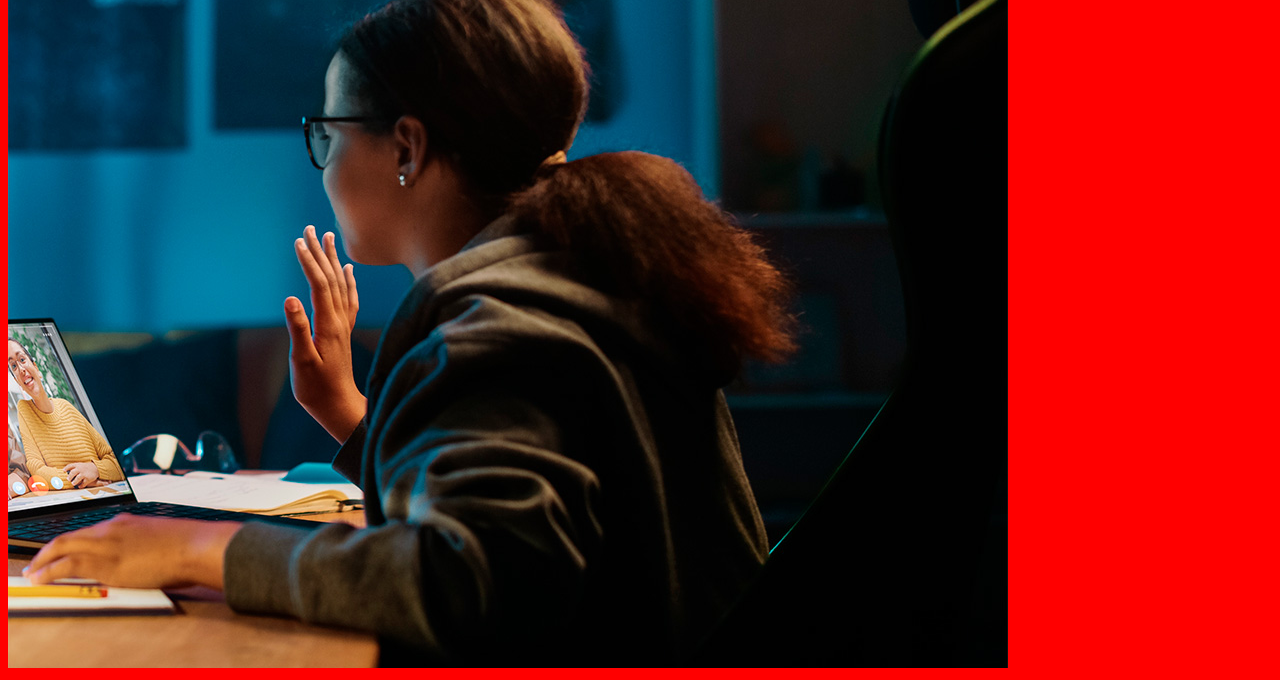
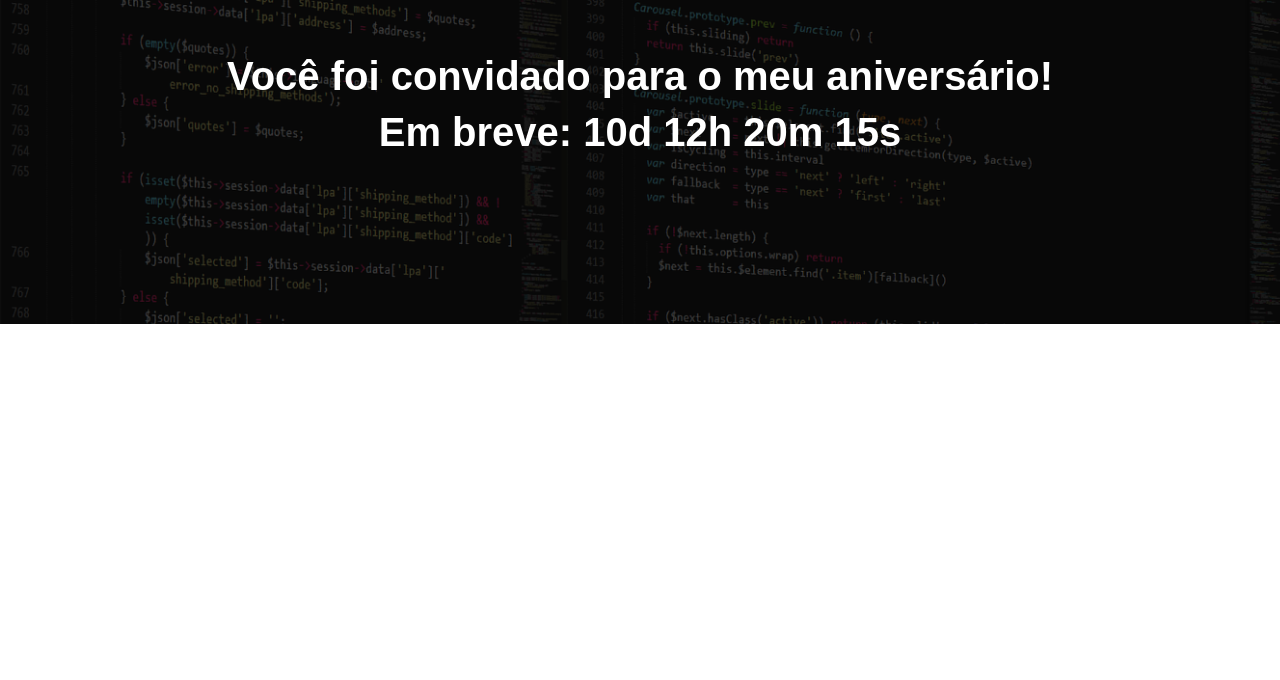
Before and after one commit to stephanycampos/landingpage-aniversario, a website built with Parcel: page src/index.html in a window 1280 px wide. Shown: the part 160-840 px from the top of the page. After the commit the page ends 800 px from the top, so only its background shows below. Built offline with nearby package versions, Linux system fonts and the light colour scheme.

Commit message:
hero criado

```diff
--- a/src/index.html
+++ b/src/index.html
@@ -1,14 +1,24 @@
 <!DOCTYPE html>
-<html lang="pt">
+<html lang="pt-BR">
 <head>
     <meta charset="UTF-8">
     <meta name="viewport" content="width=device-width, initial-scale=1.0">
     <title>Document</title>
-    <link rel="stylesheet" href="styles/main.scss">
+    <link rel="preconnect" href="https://fonts.googleapis.com">
+<link rel="preconnect" href="https://fonts.gstatic.com" crossorigin>
+<link href="https://fonts.googleapis.com/css2?family=Roboto:ital,wght@0,100..900;1,100..900&display=swap" rel="stylesheet">
+<link rel="stylesheet" href="styles/main.scss">
 </head>
 <body>
-    <h1>Ola</h1>
-    <img src="./images/backend.png" alt="">
+    <header class="hero">
+        <div class="container">
+            <img class="hero__logo" src="./images/ebac_logo.svg" alt="logo">
+            <p class="hero__text">
+                Você foi convidado para o meu aniversário! <br>
+                Em breve: 10d 12h 20m 15s
+            </p>
+        </div>
+    </header>
     <script src="scripts/main.js"></script>
 </body>
 </html>
--- /dev/null
+++ b/src/styles/_hero.scss
@@ -0,0 +1,54 @@
+.hero {
+    padding-top: 64px;
+    padding-bottom: 100px;
+    background-image: url(../images/fundo.png);
+    background-repeat: no-repeat;
+    background-size: cover;
+    position: relative;
+
+    .container {
+        position: relative;
+
+    }
+
+    &::before {
+        position: absolute;
+        top: 0;
+        left: 0;
+        width: 100%;
+        height: 100%;
+        background-color: #000;
+        content: '';
+        opacity: .7;
+    }
+
+    &__text {
+        margin-top: 64px;
+        margin-bottom: 64px;
+        font-size: 40px;
+        line-height: 56px;
+        font-weight: 800;
+        text-align: center;
+    }
+
+    &__logo {
+        margin: 0 auto;
+        height: 80px;
+        display: block;
+    }
+
+    @media (max-width: 640px) {
+        padding: 40px 0;
+
+        &__logo {
+            height: 40px;
+        }
+
+        &__text {
+            font-size: 22px;
+            line-height: 24px;
+            margin: 24px 0;
+        }
+    }
+
+}
--- a/src/styles/main.scss
+++ b/src/styles/main.scss
@@ -1,3 +1,26 @@
-body {
-    background-color: red;
+@use 'hero';
+
+
+
+* {
+    margin: 0;
+    padding: 0;
+    box-sizing: border-box;
+    font-family: reboto, sans-serif;
+    text-align: center;
+    color: #fff;
 }
+
+.conatiner {
+    max-width: 960px;
+    width: 100%;
+    margin: 0 auto;
+
+    @media (max-width: 640px) {
+        max-width: 80%;
+    }
+
+    @media (max-width: 1024px) {
+        max-width: 90%;
+    }
+}
```
